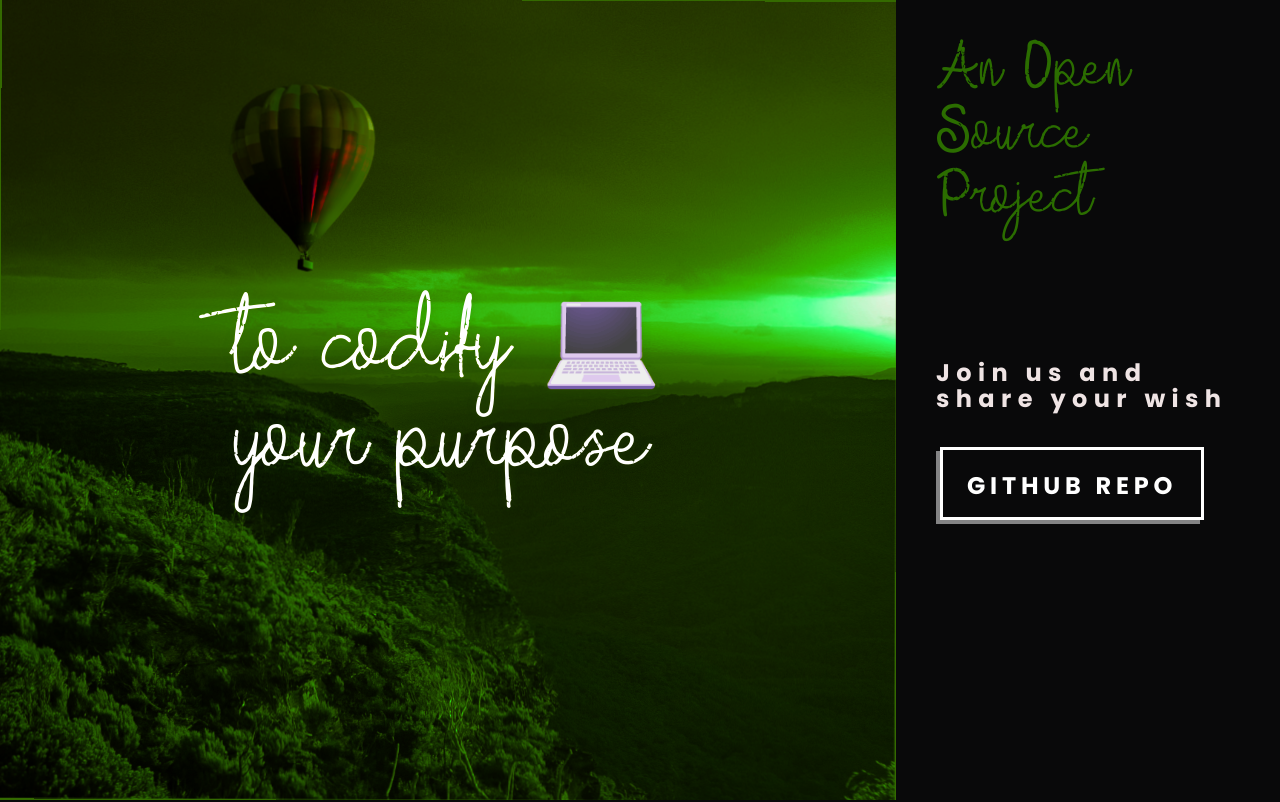
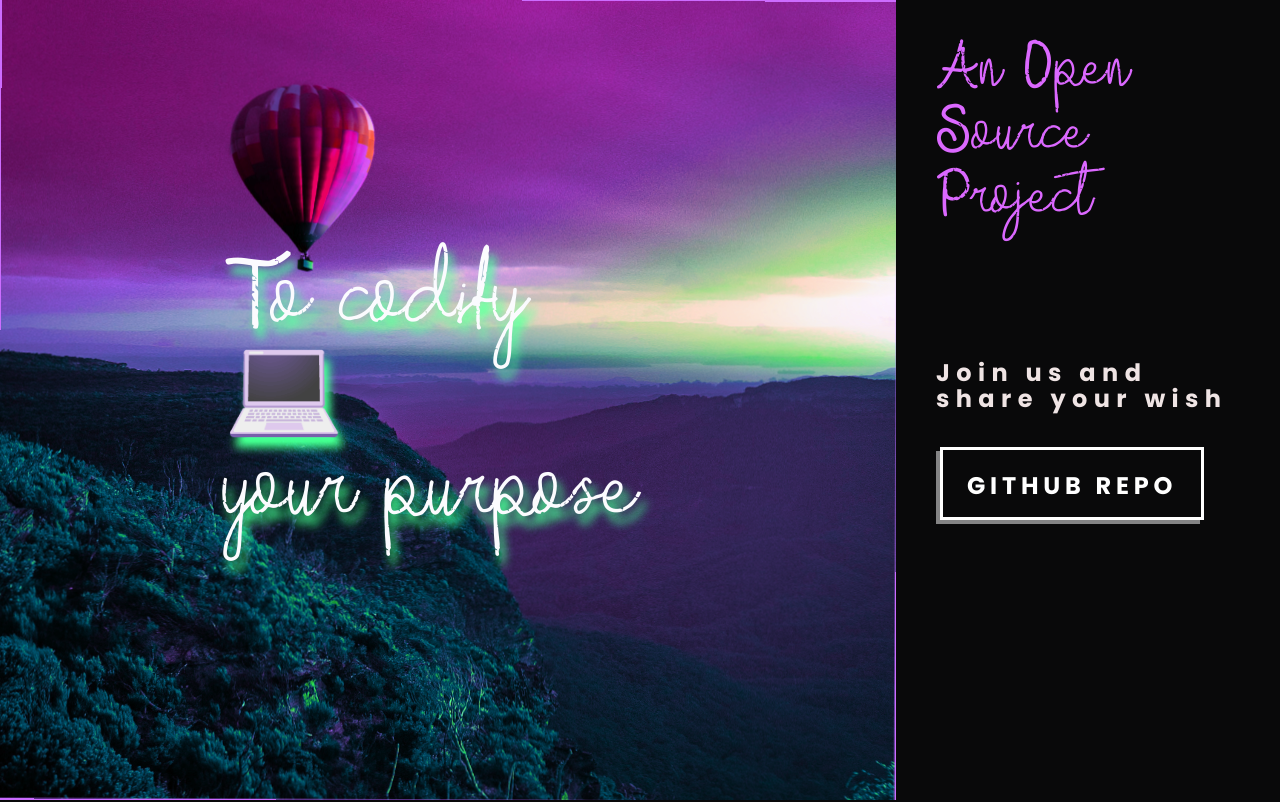
Before and after one commit to BeforeIDieCode/BeforeIDieAchievements, a React (Create React App) app: page / in a window 1280 px wide. Shown: the top 802 px of the page. Built offline with nearby package versions, Linux system fonts and the light colour scheme; no server answers.

Commit message:
Adding updates again

```diff
--- a/src/Components/Header/Header.jsx
+++ b/src/Components/Header/Header.jsx
@@ -44,7 +44,7 @@ const Header = () => {
           </div>
           <a
             class="button"
-            href="https://github.com/BeforeIDieCode/"
+            href="https://github.com/BeforeIDieCode/BeforeIDieAchievements"
             target="/black"
           >
             GitHub Repo
@@ -58,7 +58,7 @@ const Header = () => {
               <div class="untitled__slideBg"></div>
               <div class="untitled__slideContent">
                 <span>
-                  plant seeds🌱<br></br>of inspiration{" "}
+                  Plant seeds🌱<br></br>of inspiration{" "}
                 </span>
               </div>
             </div>
@@ -66,7 +66,7 @@ const Header = () => {
               <div class="untitled__slideBg"></div>
               <div class="untitled__slideContent">
                 <span>
-                  to codify 💻<br></br> your purpose{" "}
+                  To codify 💻<br></br> your purpose{" "}
                 </span>
               </div>
             </div>
@@ -74,7 +74,7 @@ const Header = () => {
               <div class="untitled__slideBg"></div>
               <div class="untitled__slideContent">
                 <span>
-                  to compile your<br></br> bucket 🪣<br></br> list
+                  To compile your<br></br> bucket 🪣 list
                 </span>
               </div>
             </div>
@@ -82,14 +82,7 @@ const Header = () => {
             <div class="untitled__slide">
               <div class="untitled__slideBg"></div>
               <div class="untitled__slideContent">
-                <span>to learn how to contribute 📚</span>
-              </div>
-            </div>
-            <div class="untitled__slide">
-              <div class="untitled__slideBg"></div>
-              <div class="untitled__slideContent">
-                <span>
-                  to learn <br></br>new skills🎯
+                <span>To learn how to contribute 📚
                 </span>
               </div>
             </div>
@@ -97,7 +90,15 @@ const Header = () => {
               <div class="untitled__slideBg"></div>
               <div class="untitled__slideContent">
                 <span>
-                  to advance <br></br>your career💼
+                  To learn <br></br>new skills 🎯
+                </span>
+              </div>
+            </div>
+            <div class="untitled__slide">
+              <div class="untitled__slideBg"></div>
+              <div class="untitled__slideContent">
+                <span>
+                  To advance <br></br>your career 💼
                 </span>
               </div>
             </div>
--- a/src/Components/Header/Header.scss
+++ b/src/Components/Header/Header.scss
@@ -2,7 +2,7 @@ $t: 2s;
 $e1: cubic-bezier(0.8, 0, 0.1, 1);
 $e2: cubic-bezier(0.6, 0.04, 0.98, 0.335);
 $er: linear;
-$color: hsl(15, 75%, 40%);
+$color: hsl(198, 96%, 49%);
 $slides: 7;
 $images: url("../../../public/img/dummy_image/1.jpg")
   url("../../../public/img/dummy_image/2.jpg")
@@ -10,7 +10,7 @@ $images: url("../../../public/img/dummy_image/1.jpg")
   url("../../../public/img/dummy_image/4.jpg")
   url("../../../public/img/dummy_image/6.jpg")
   url("../../../public/img/dummy_image/7.jpg")
-  url("../../../public/img/dummy_image/9.jpg");
+  url("../../../public/img/dummy_image/5.jpg");
 
 header {
   background-color: #09090a;
@@ -163,12 +163,12 @@ header {
     top: 50%;
     left: 50%;
     transform: translate3d(-50%, -50%, 0);
-    color: white;
+    color: rgb(248, 252, 252);
     line-height: 1;
     letter-spacing: -0.025em;
     z-index: 2;
     opacity: 1;
-    text-shadow: 0 0 0.5em rgba($color, 0.25);
+    text-shadow: #FEEA3A 5px 10px 10px;
     span {
       display: block;
       font-size: 12vmin;
```
